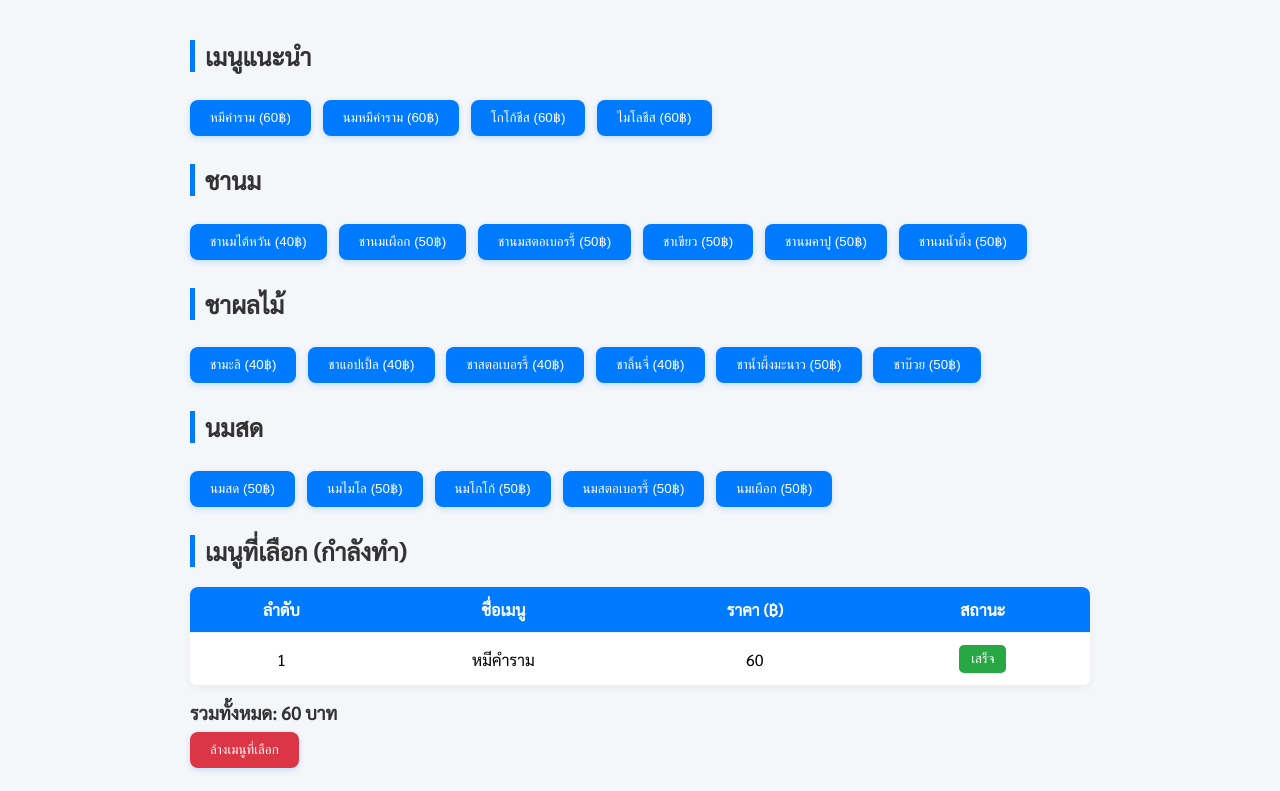
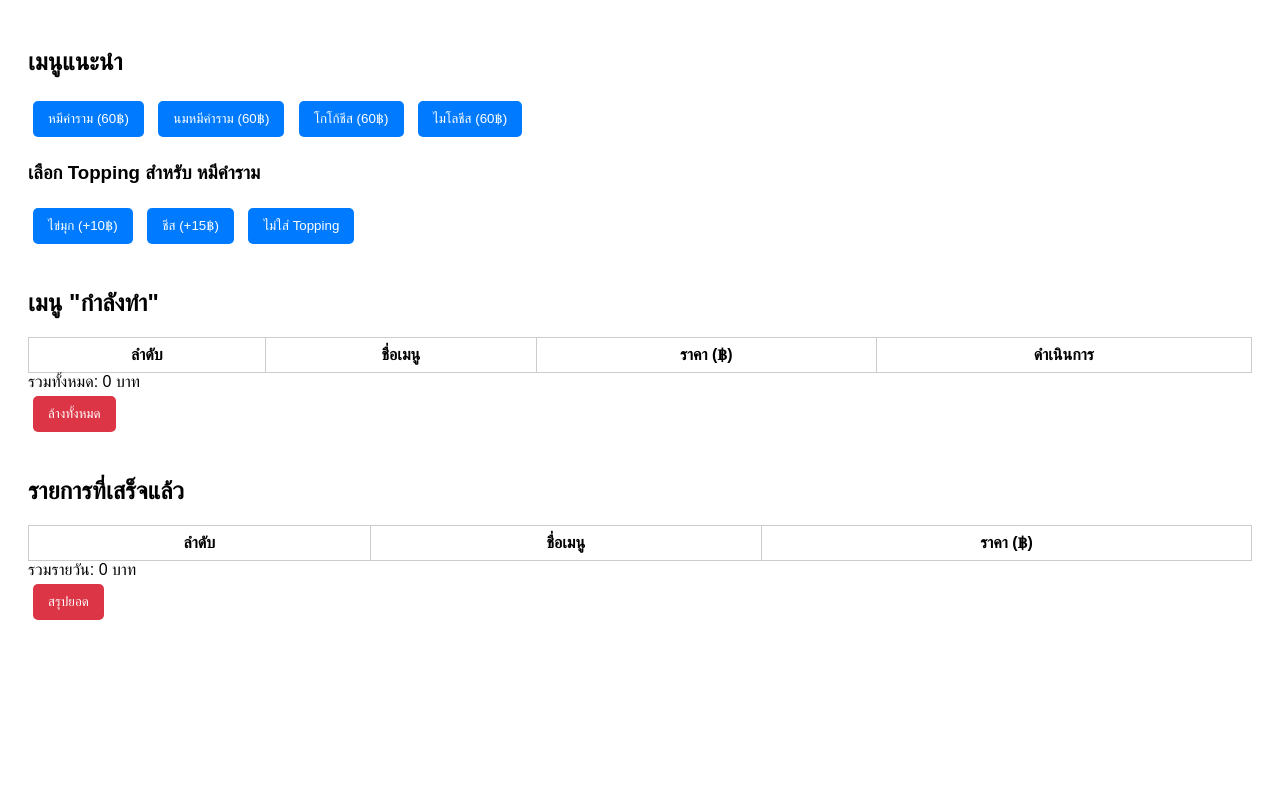
Before and after one commit to Phalapan/Babo-bear-order, a plain HTML site: page index.html in a window 1280 px wide. Both pictures are taken after a click on the button "หมีคำราม (60฿)". Shown: the top 791 px of the page. Drawn offline with Linux system fonts and the light colour scheme.

Commit message:
Update index.html

```diff
--- a/index.html
+++ b/index.html
@@ -3,139 +3,58 @@
 <head>
   <meta charset="UTF-8" />
   <title>เลือกเมนูอาหาร</title>
-  <link href="https://fonts.googleapis.com/css2?family=Sarabun&display=swap" rel="stylesheet" />
   <style>
-    body {
-      font-family: 'Sarabun', sans-serif;
-      background-color: #f4f6f9;
-      padding: 20px;
-      max-width: 900px;
-      margin: auto;
+    body { font-family: sans-serif; padding: 20px; }
+    .menu-button, .topping-button {
+      margin: 5px; padding: 10px 15px;
+      background-color: #007bff; color: white;
+      border: none; border-radius: 5px; cursor: pointer;
     }
-    h2 {
-      color: #333;
-      border-left: 5px solid #007bff;
-      padding-left: 10px;
+    .menu-button:hover, .topping-button:hover {
+      background-color: #0056b3;
     }
-    .menu-button {
-      margin: 8px 8px 8px 0;
-      padding: 10px 20px;
-      background-color: #007bff;
-      color: white;
-      border: none;
-      border-radius: 8px;
-      cursor: pointer;
-      transition: background 0.3s, transform 0.2s;
-      box-shadow: 0 2px 6px rgba(0, 123, 255, 0.2);
-    }
-    .menu-button:hover {
-      background-color: #0056b3;
-      transform: translateY(-2px);
-    }
-    .clear-button {
-      background-color: #dc3545;
-    }
-    table {
-      margin-top: 20px;
-      border-collapse: collapse;
-      width: 100%;
-      background-color: white;
-      box-shadow: 0 2px 8px rgba(0,0,0,0.05);
-      border-radius: 8px;
-      overflow: hidden;
-    }
-    th, td {
-      padding: 12px;
-      text-align: center;
-      border-bottom: 1px solid #eee;
-    }
-    th {
-      background-color: #007bff;
-      color: white;
-    }
-    .selected-row:hover {
-      background-color: #f1f1f1;
-    }
-    .total {
-      font-weight: bold;
-      font-size: 18px;
-      margin-top: 15px;
-      color: #333;
-    }
-    .finish-button {
-      background-color: #28a745;
-      color: white;
-      border: none;
-      border-radius: 5px;
-      padding: 6px 12px;
-      cursor: pointer;
-      transition: background-color 0.3s;
-    }
-    .finish-button:hover {
-      background-color: #1e7e34;
-    }
-    @media screen and (max-width: 600px) {
-      .menu-button {
-        width: 100%;
-        margin: 5px 0;
-      }
-    }
+    .clear-button { background-color: #dc3545; }
+    .done-button { background-color: #28a745; }
+    table { margin-top: 20px; border-collapse: collapse; width: 100%; }
+    td, th { border: 1px solid #ccc; padding: 8px; text-align: center; }
+    .section-title { margin-top: 40px; }
+    #toppingSection { margin-top: 20px; }
   </style>
 </head>
 <body>
 
   <h2>เมนูแนะนำ</h2>
   <div id="menuList">
-    <button class="menu-button" onclick="addMenu('หมีคำราม', 60)">หมีคำราม (60฿)</button>
-    <button class="menu-button" onclick="addMenu('นมหมีคำราม', 60)">นมหมีคำราม (60฿)</button>
-    <button class="menu-button" onclick="addMenu('โกโก้ชีส', 60)">โกโก้ชีส (60฿)</button>
-    <button class="menu-button" onclick="addMenu('ไมโลชีส', 60)">ไมโลชีส (60฿)</button>
- <h2>ชานม</h2>
-<div id="menuList">
-	   <button class="menu-button" onclick="addMenu('ชานมไต้หวัน', 40)">ชานมไต้หวัน (40฿)</button>
-	 <button class="menu-button" onclick="addMenu('ชานมเผือก', 50)">ชานมเผือก (50฿)</button>
-	 <button class="menu-button" onclick="addMenu('ชานมสตอเบอรรี้', 50)">ชานมสตอเบอรรี้ (50฿)</button>
-	<button class="menu-button" onclick="addMenu('ชาเขียว', 50)">ชาเขียว (50฿)</button>
-	<button class="menu-button" onclick="addMenu('ชานมคาปู', 50)">ชานมคาปู (50฿)</button>
-	<button class="menu-button" onclick="addMenu('ชานมน้ำผึ้ง', 50)">ชานมน้ำผึ้ง (50฿)</button>
- <h2>ชาผลไม้</h2>
-<div id="menuList">
-	   <button class="menu-button" onclick="addMenu('ชามะลิ', 40)">ชามะลิ (40฿)</button>
-	 <button class="menu-button" onclick="addMenu('ชาแอปเปิ้ล', 40)">ชาแอปเปิ้ล (40฿)</button>
-	 <button class="menu-button" onclick="addMenu('ชาสตอเบอรรี้', 40)">ชาสตอเบอรรี้ (40฿)</button>
-	<button class="menu-button" onclick="addMenu('ชาลิ้นจี่', 40)">ชาลิ้นจี่ (40฿)</button>
-	<button class="menu-button" onclick="addMenu('ชาน้ำผึ้งมะนาว', 50)">ชาน้ำผึ้งมะนาว (50฿)</button>
-	<button class="menu-button" onclick="addMenu('ชาบ๊วย', 50)">ชาบ๊วย (50฿)</button>
- <h2>นมสด</h2>
-<div id="menuList">
-	   <button class="menu-button" onclick="addMenu('นมสด', 50)">นมสด (50฿)</button>
-	 <button class="menu-button" onclick="addMenu('นมไมโล', 50)">นมไมโล (50฿)</button>
-	 <button class="menu-button" onclick="addMenu('นมโกโก้', 50)">นมโกโก้ (50฿)</button>
-	<button class="menu-button" onclick="addMenu('นมสตอเบอรรี้', 50)">นมสตอเบอรรี้ (50฿)</button>
-	<button class="menu-button" onclick="addMenu('นมเผือก', 50)">นมเผือก (50฿)</button>
+    <button class="menu-button" onclick="selectBaseMenu('หมีคำราม', 60)">หมีคำราม (60฿)</button>
+    <button class="menu-button" onclick="selectBaseMenu('นมหมีคำราม', 60)">นมหมีคำราม (60฿)</button>
+    <button class="menu-button" onclick="selectBaseMenu('โกโก้ชีส', 60)">โกโก้ชีส (60฿)</button>
+    <button class="menu-button" onclick="selectBaseMenu('ไมโลชีส', 60)">ไมโลชีส (60฿)</button>
   </div>
 
-  <h2>เมนูที่เลือก (กำลังทำ)</h2>
+  <div id="toppingSection" style="display:none;">
+    <h3>เลือก Topping สำหรับ <span id="selectedBaseName"></span></h3>
+    <button class="topping-button" onclick="confirmMenu('+ ไข่มุก', 10)">ไข่มุก (+10฿)</button>
+    <button class="topping-button" onclick="confirmMenu('+ ชีส', 15)">ชีส (+15฿)</button>
+    <button class="topping-button" onclick="confirmMenu('', 0)">ไม่ใส่ Topping</button>
+  </div>
+
+  <h2 class="section-title">เมนู "กำลังทำ"</h2>
   <table id="selectedTable">
     <thead>
       <tr>
         <th>ลำดับ</th>
         <th>ชื่อเมนู</th>
         <th>ราคา (฿)</th>
-        <th>สถานะ</th>
+        <th>ดำเนินการ</th>
       </tr>
     </thead>
-    <tbody>
-      <!-- แสดงเมนูที่เลือก -->
-    </tbody>
+    <tbody></tbody>
   </table>
+  <div id="totalPrice">รวมทั้งหมด: 0 บาท</div>
+  <button class="menu-button clear-button" onclick="clearAll()">ล้างทั้งหมด</button>
 
-  <div class="total" id="totalPrice">รวมทั้งหมด: 0 บาท</div>
-  <!-- ปุ่มล้างเฉพาะตารางบน -->
-  <button class="menu-button clear-button" onclick="clearSelected()">ล้างเมนูที่เลือก</button>
-
-  <h2>เมนูที่เสร็จแล้ว (สรุปยอดรวมรายวัน)</h2>
-  <table id="finishedTable">
+  <h2 class="section-title">รายการที่เสร็จแล้ว</h2>
+  <table id="doneTable">
     <thead>
       <tr>
         <th>ลำดับ</th>
@@ -143,136 +62,104 @@
         <th>ราคา (฿)</th>
       </tr>
     </thead>
-    <tbody>
-      <!-- แสดงเมนูที่เสร็จ -->
-    </tbody>
+    <tbody></tbody>
   </table>
-  <div class="total" id="finishedTotalPrice">รวมทั้งหมด: 0 บาท</div>
-  <!-- ปุ่มสรุปยอดและลบข้อมูลตารางล่าง -->
-  <button class="menu-button clear-button" style="background-color:#28a745; margin-top:10px;" onclick="finalizeSales()">สรุปยอด</button>
+  <div id="doneTotal">รวมรายวัน: 0 บาท</div>
+  <button class="menu-button clear-button" onclick="clearDoneAndSummarize()">สรุปยอด</button>
 
   <script>
-  const storageKeySelected = "selectedMenus_" + new Date().toISOString().split('T')[0];
-  const storageKeyFinished = "finishedMenus_" + new Date().toISOString().split('T')[0];
+    let selectedMenus = [];
+    let doneMenus = [];
+    let currentBaseMenu = null;
 
-  let selectedMenus = [];
-  let finishedMenus = [];
+    const todayKey = 'menus_' + new Date().toISOString().split('T')[0];
+    const doneKey = todayKey + '_done';
 
-  // โหลดข้อมูลจาก localStorage ทั้ง 2 ตัว
     window.onload = () => {
-    const storedSelected = localStorage.getItem(storageKeySelected);
-    const storedFinished = localStorage.getItem(storageKeyFinished);
-    if (storedSelected) selectedMenus = JSON.parse(storedSelected);
-    if (storedFinished) finishedMenus = JSON.parse(storedFinished);
+      const saved = localStorage.getItem(todayKey);
+      if (saved) selectedMenus = JSON.parse(saved);
+
+      const done = localStorage.getItem(doneKey);
+      if (done) doneMenus = JSON.parse(done);
+
       renderTables();
     };
 
-  function addMenu(name, price) {
-    selectedMenus.push({ name, price });
+    function selectBaseMenu(name, price) {
+      currentBaseMenu = { name, price };
+      document.getElementById("selectedBaseName").textContent = name;
+      document.getElementById("toppingSection").style.display = "block";
+    }
+
+    function confirmMenu(toppingText, toppingPrice) {
+      if (!currentBaseMenu) return;
+
+      const fullName = currentBaseMenu.name + (toppingText ? ' ' + toppingText : '');
+      const fullPrice = currentBaseMenu.price + toppingPrice;
+
+      selectedMenus.push({ name: fullName, price: fullPrice });
+      currentBaseMenu = null;
+
+      document.getElementById("toppingSection").style.display = "none";
       saveToStorage();
       renderTables();
     }
 
-  function finishOrder(index) {
-    // ย้ายเมนูจาก selected ไป finished
-    const finishedItem = selectedMenus.splice(index, 1)[0];
-    finishedMenus.push(finishedItem);
+    function markAsDone(index) {
+      const item = selectedMenus.splice(index, 1)[0];
+      doneMenus.push(item);
       saveToStorage();
       renderTables();
     }
 
-  function clearSelected() {
-    if (confirm("แน่ใจว่าต้องการล้างเมนูที่เลือกทั้งหมด?")) {
+    function clearAll() {
+      if (confirm("ล้างรายการ 'กำลังทำ' ทั้งหมด?")) {
         selectedMenus = [];
-      localStorage.setItem(storageKeySelected, JSON.stringify(selectedMenus));
-      renderSelectedTable();
+        saveToStorage();
+        renderTables();
       }
     }
 
-  function finalizeSales() {
-    if (finishedMenus.length === 0) {
-      alert("ไม่มีเมนูที่เสร็จแล้วในวันนี้");
-      return;
-    }
-    let total = finishedMenus.reduce((sum, item) => sum + item.price, 0);
-    alert(`สรุปยอดรายวัน: ได้เงินทั้งหมด ${total} บาท`);
-    // ลบข้อมูลตารางล่าง
-    finishedMenus = [];
-    localStorage.setItem(storageKeyFinished, JSON.stringify(finishedMenus));
-    renderFinishedTable();
+    function clearDoneAndSummarize() {
+      const total = doneMenus.reduce((sum, item) => sum + item.price, 0);
+      alert("สรุปยอดรายวัน: " + total + " บาท");
+      doneMenus = [];
+      saveToStorage();
+      renderTables();
     }
 
     function saveToStorage() {
-    localStorage.setItem(storageKeySelected, JSON.stringify(selectedMenus));
-    localStorage.setItem(storageKeyFinished, JSON.stringify(finishedMenus));
+      localStorage.setItem(todayKey, JSON.stringify(selectedMenus));
+      localStorage.setItem(doneKey, JSON.stringify(doneMenus));
     }
 
     function renderTables() {
-    renderSelectedTable();
-    renderFinishedTable();
-  }
+      const tbody = document.querySelector("#selectedTable tbody");
+      const tbodyDone = document.querySelector("#doneTable tbody");
+      tbody.innerHTML = "";
+      tbodyDone.innerHTML = "";
 
-  function renderSelectedTable() {
-    const tbody = document.querySelector("#selectedTable tbody");
-    tbody.innerHTML = "";
       let total = 0;
       selectedMenus.forEach((item, index) => {
         const row = document.createElement("tr");
-
-      const cellIndex = document.createElement("td");
-      cellIndex.textContent = index + 1;
-
-      const cellName = document.createElement("td");
-      cellName.textContent = item.name;
-
-      const cellPrice = document.createElement("td");
-      cellPrice.textContent = item.price;
-
-      const cellButton = document.createElement("td");
-      const finishBtn = document.createElement("button");
-      finishBtn.textContent = "เสร็จ";
-      finishBtn.className = "finish-button";
-      finishBtn.onclick = (e) => {
-        e.stopPropagation();
-        finishOrder(index);
-      };
-      cellButton.appendChild(finishBtn);
-
-      row.appendChild(cellIndex);
-      row.appendChild(cellName);
-      row.appendChild(cellPrice);
-      row.appendChild(cellButton);
-
+        row.innerHTML = `
+          <td>${index + 1}</td>
+          <td>${item.name}</td>
+          <td>${item.price}</td>
+          <td><button class="done-button" onclick="markAsDone(${index})">เสร็จ</button></td>`;
         tbody.appendChild(row);
         total += item.price;
       });
       document.getElementById("totalPrice").textContent = `รวมทั้งหมด: ${total} บาท`;
-  }
 
-  function renderFinishedTable() {
-    const tbody = document.querySelector("#finishedTable tbody");
-    tbody.innerHTML = "";
-    let total = 0;
-    finishedMenus.forEach((item, index) => {
+      let doneTotal = 0;
+      doneMenus.forEach((item, index) => {
         const row = document.createElement("tr");
-
-      const cellIndex = document.createElement("td");
-      cellIndex.textContent = index + 1;
-
-      const cellName = document.createElement("td");
-      cellName.textContent = item.name;
-
-      const cellPrice = document.createElement("td");
-      cellPrice.textContent = item.price;
-
-      row.appendChild(cellIndex);
-      row.appendChild(cellName);
-      row.appendChild(cellPrice);
-
-      tbody.appendChild(row);
-      total += item.price;
+        row.innerHTML = `<td>${index + 1}</td><td>${item.name}</td><td>${item.price}</td>`;
+        tbodyDone.appendChild(row);
+        doneTotal += item.price;
       });
-    document.getElementById("finishedTotalPrice").textContent = `รวมทั้งหมด: ${total} บาท`;
+      document.getElementById("doneTotal").textContent = `รวมรายวัน: ${doneTotal} บาท`;
     }
   </script>
 
```
Lines whose indentation alone changed are shown as unchanged.
